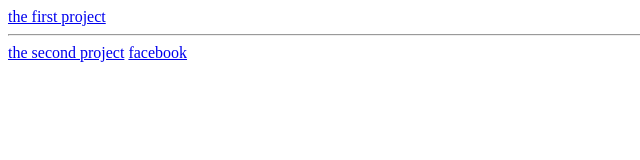
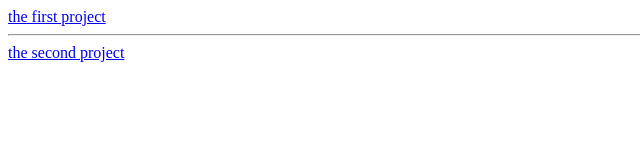
Before and after one commit to drona13/UIClass, a plain HTML site: page index.html in a window 1280 px wide. Shown: the full height of the page, 0-640 px from the left. Drawn offline with Linux system fonts and the light colour scheme.

Commit message:
adding index.html

```diff
--- a/index.html
+++ b/index.html
@@ -7,7 +7,7 @@
     <a href="/project1/project1.html"> the first project</a>
     <hr>
     <a href="/project2/project2.html"> the second project</a>
-    <a href="https://www.facebook.com/"> facebook</a>
+
 
 
 
```
